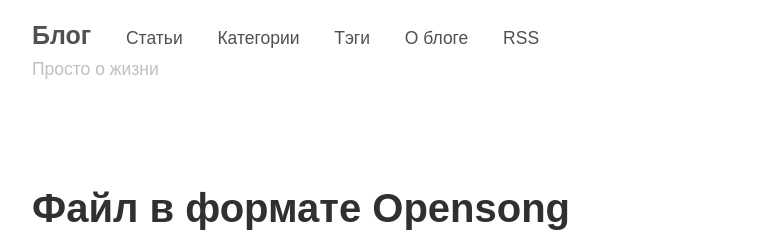
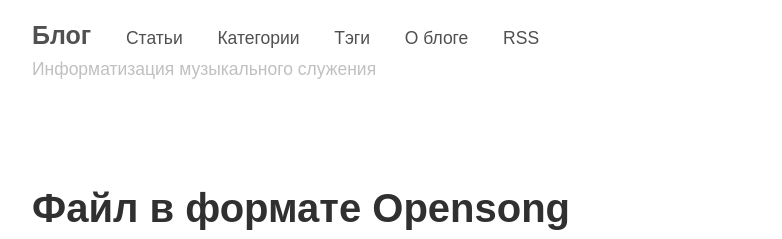
Before and after one commit to SergKnyz/alexblog, a Jekyll site: the page built from index.html, in a window 1280 px wide. Shown: the top 239 px of the page, without its empty margins (248-1030 px from the left). Built offline with Jekyll 4.4.1, drawn with Linux system fonts in a browser that asks for light colours; a script that is not in the unit is left out; the list of posts is cut into pages by our own code.

Commit message:
Updated Config

```diff
--- a/_config.yml
+++ b/_config.yml
@@ -12,7 +12,7 @@
     title: test
     output: true
 permalink: pretty
-tagline: Просто о жизни
+tagline: Информатизация музыкального служения
 paginate: 10
 paginate_path: page:num
 highlighter: rouge
@@ -34,3 +34,4 @@
 - jemoji
 - jekyll-paginate
 - jekyll-gist
+-
```
